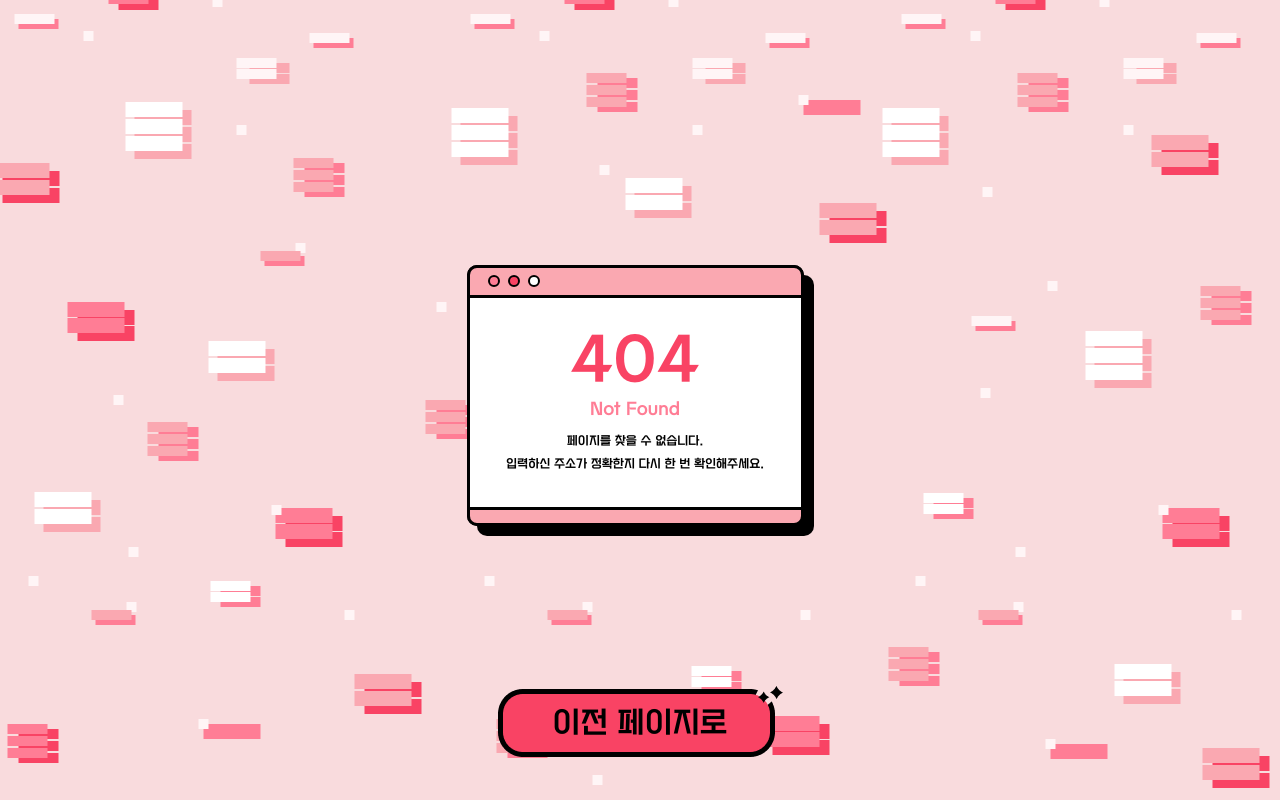
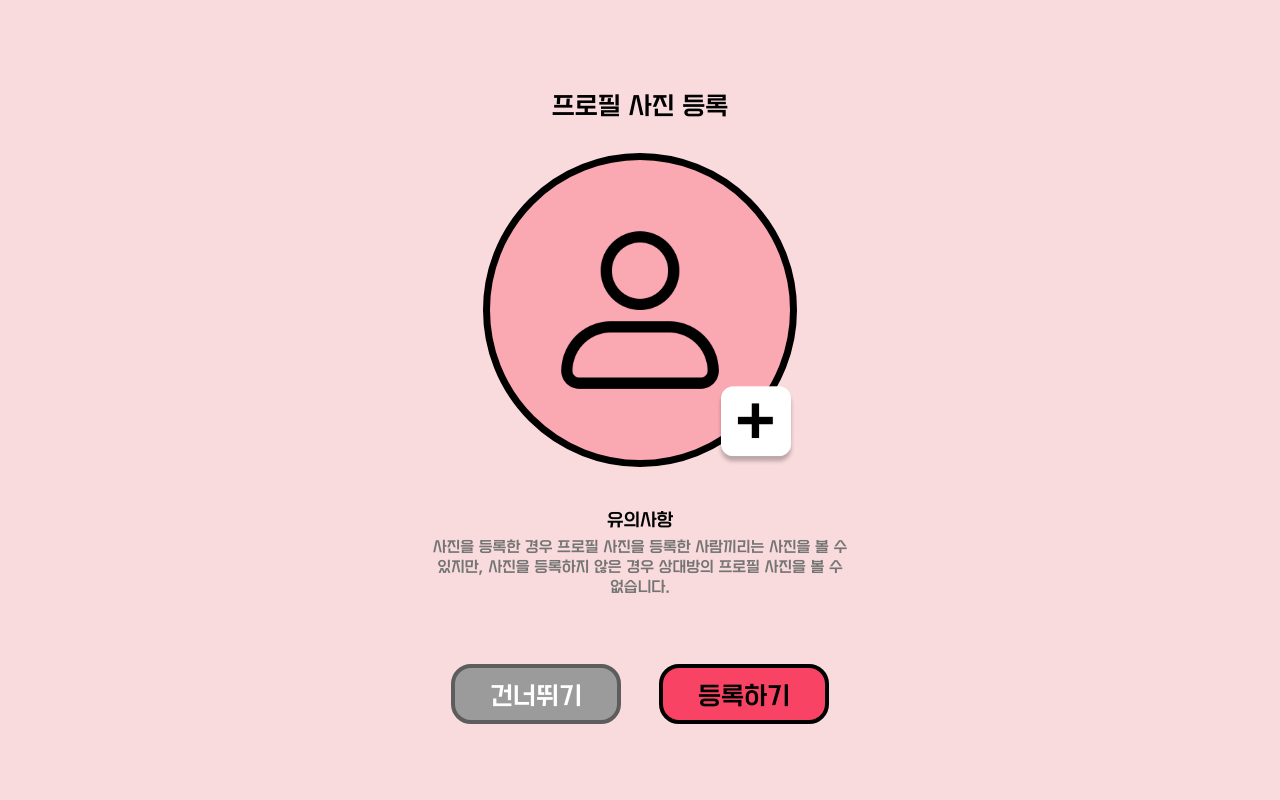
Before and after one commit to HICC-2024-PROJECT-PRESENTATION-CONTEST/Team3-Frontend, a React (Vite) app in the folder hi-cc/: page /profilepicture in a window 1280 px wide. Before the commit this address had no page. Built offline with nearby package versions, Linux system fonts and the light colour scheme.

Commit message:
feat: 프로필 사진 등록 페이지

```diff
--- a/hi-cc/src/App.jsx
+++ b/hi-cc/src/App.jsx
@@ -13,6 +13,7 @@ import Agreement from './pages/userPage/Agreement/Agreement';
 import Agreement1 from "./pages/userPage/Agreement/Agreement1";
 import Agreement2 from "./pages/userPage/Agreement/Agreement2";
 import Profile from './pages/userPage/Profile/Profile';
+import ProfilePicture from './pages/userPage/Profile/ProfilePicture';
 import Recommends from './pages/userPage/Recommends/Recommends';
 import Message from './pages/userPage/Message/Message';
 import MyPage from './pages/userPage/MyPage/MyPage';
@@ -36,6 +37,7 @@ function App() {
         <Route path="/agreement/1" element={<Agreement1 />} />
         <Route path="/agreement/2" element={<Agreement2 />} />
         <Route path="/profile" element={<Profile />} />
+        <Route path="/profilepicture" element={<ProfilePicture />} />
         <Route path="/recommends" element={<Recommends />} />
         <Route path="/message" element={<Message />} />
         <Route path="/mypage" element={<MyPage />} />
--- a/hi-cc/src/pages/userPage/Profile/Profile.jsx
+++ b/hi-cc/src/pages/userPage/Profile/Profile.jsx
@@ -232,7 +232,7 @@ export default function Profile() {
             });
 
             if (response.ok) {
-                navigate('/recommends');
+                navigate('/profilepicture');
             } else {
                 alert('서버 응답에 문제가 있습니다.');
             }
@@ -331,7 +331,7 @@ export default function Profile() {
                         onChange={handleChange}
                         onBlur={handleBlur}
                         value={inputs.instagram}
-                        placeholder="@hongik"
+                        placeholder="hongik"
                         ref={refs.instagramRef}
                         $valid={!warnings.instagram}
                     />
--- /dev/null
+++ b/hi-cc/src/pages/userPage/Profile/ProfilePicture.jsx
@@ -0,0 +1,164 @@
+import styled from "styled-components";
+import { useNavigate } from "react-router-dom";
+
+import PersonIcon from "../../../assets/personIcon.png";
+import AddButton from "../../../assets/AddButton.png";
+
+export default function ProfilePicture() {
+    function handleClick() {
+
+    }
+
+    return (
+        <ProfilePictureWrapper>
+            <ProfilePictureInnerWrapper>
+                <Title>프로필 사진 등록</Title>
+                <IconWrapper>
+                    <Icon src={PersonIcon} alt="person icon" />
+                    <AddButtonWrapper src={AddButton} alt="사진을 추가하려면 클릭하세요." onClick={handleClick} />
+                </IconWrapper>
+                <DescriptionWrapper>
+                    <DescriptionTitle>
+                        유의사항
+                    </DescriptionTitle>
+                    <DescriptionText>
+                        사진을 등록한 경우 프로필 사진을 등록한 사람끼리는 사진을 볼 수 있지만, 사진을 등록하지 않은 경우 상대방의 프로필 사진을 볼 수 없습니다.
+                    </DescriptionText>
+                </DescriptionWrapper>
+            </ProfilePictureInnerWrapper>
+            <ButtonWrapper>
+                <Button>건너뛰기</Button>
+                <Button style={{color: "#000000", backgroundColor: "#F94364", border: "solid 4px #000000"}}>등록하기</Button>
+            </ButtonWrapper>
+        </ProfilePictureWrapper>
+    )
+};
+
+const ProfilePictureWrapper = styled.div`
+    position: relative;
+    display: flex;
+    flex-direction: column;
+    width: 100vw;
+    height: auto;
+    min-height: 100vh;
+    align-items: center;
+    background: #F9DBDD;
+`
+
+const ProfilePictureInnerWrapper = styled.div`
+    display: flex;
+    flex-direction: column;
+    align-items: center;
+    min-height: 83vh;
+`
+
+const Title = styled.span`
+    display: flex;
+    justify-content: center;
+    width: 75vw;
+    min-width: calc(230px - 5vw);
+    max-width: calc(480px - 5vw);
+    margin: 11vh 0 4vh 0;
+    top: 100px;
+
+    font-size: 25px;
+`
+
+const IconWrapper = styled.div`
+    position: relative;
+
+    display: flex;
+    justify-content: center;
+    align-items: center;
+
+    width: 30vw;
+    height: 30vw;
+    min-width: 150px;
+    min-height: 150px;
+    max-width: 300px;
+    max-height: 300px;
+
+    border: solid 7px;
+    border-radius: 50%;
+
+    background-color: #FAA8B1;
+`
+
+const Icon = styled.img`
+    width: 18vw;
+    height: 18vw;
+    min-width: 90px;
+    min-height: 90px;
+    max-width: 180px;
+    max-height: 180px;
+`
+
+const AddButtonWrapper = styled.img`
+    position: absolute;
+
+    right: -6px;
+    bottom: -6px;
+
+    width: 8vw;
+    min-width: 40px;
+    max-width: 80px;
+    height: auto;
+
+    cursor: pointer;
+`
+
+const DescriptionWrapper = styled.div`
+    display: flex;
+    flex-direction: column;
+    justify-content: center;
+    width: 40vw;
+    min-width: calc(230px - 5vw);
+    max-width: calc(480px - 5vw);
+
+    margin: 5vh 0;
+`
+
+const DescriptionTitle = styled.div`
+    text-align: center;
+
+    margin-bottom: 5px;
+
+    font-size: 18px;
+`
+
+const DescriptionText = styled.div`
+    text-align: center;
+
+    white-space: normal;
+    word-break: keep-all;
+    font-size: 15px;
+    color: #747474;
+`
+const ButtonWrapper = styled.div`
+    display: flex;
+    width: 75vw;
+    min-width: calc(230px - 5vw);
+    max-width: calc(480px - 5vw);
+    justify-content: center;
+`
+
+const Button = styled.button`
+    width: 35vw;
+    height: 60px;
+
+    min-width: 130px;
+
+    margin: 0 1.5vw;
+
+    border: solid 4px #5D5D5D;
+    border-radius: 20px;
+
+    background-color: #9B9B9B;
+
+    font-size: 25px;
+    color: #FFFFFF;
+
+    @media screen and (max-width: 360px) {
+        font-size: 23px;
+    }
+`
```
Also changed, not shown: hi-cc/src/assets/AddButton.png (added), hi-cc/src/assets/personIcon.png (added).
